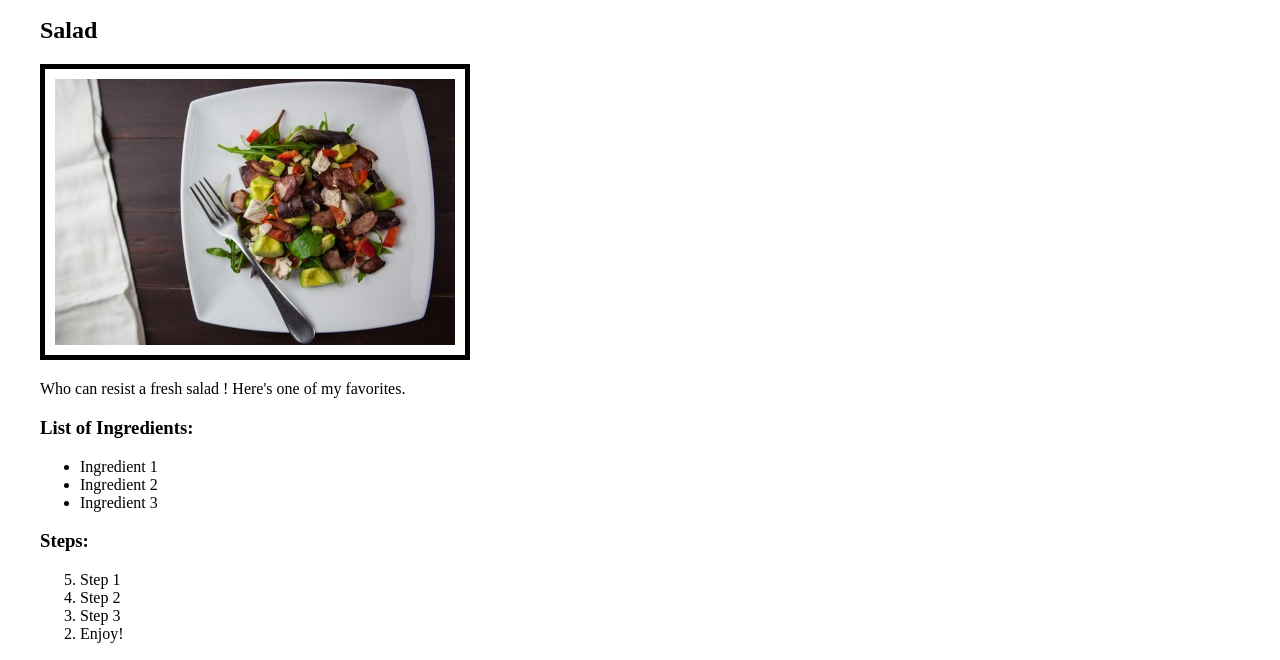
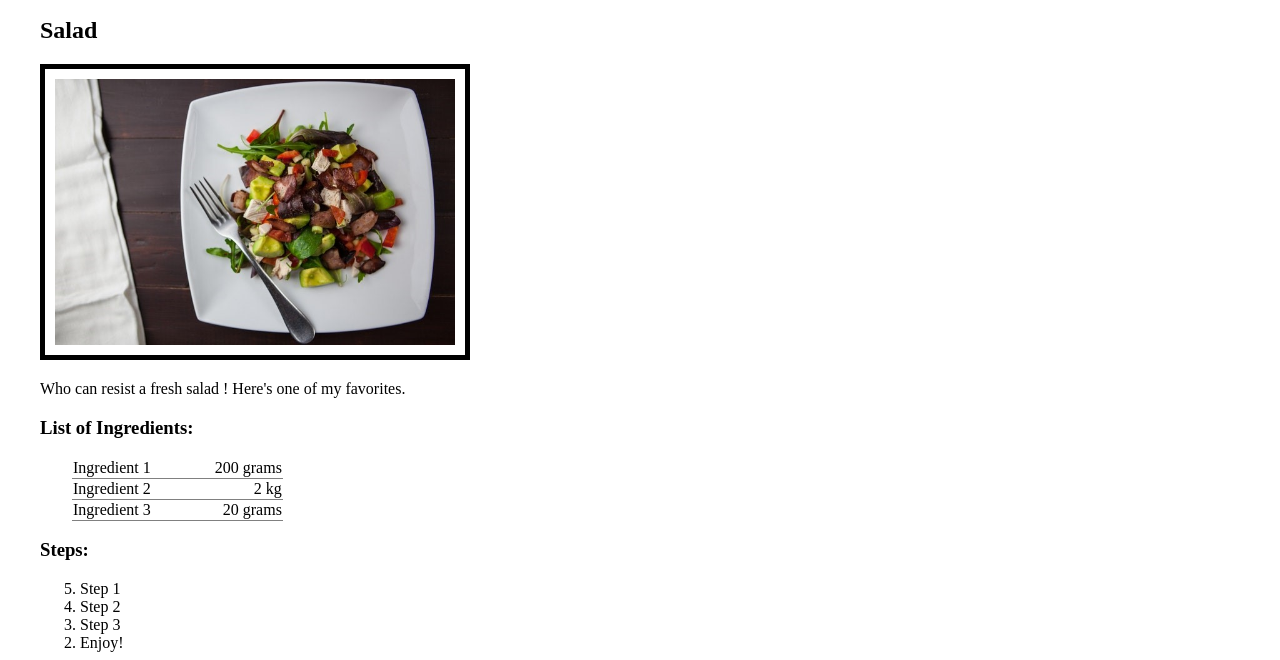
Before and after one commit to pratiked/ahnik, a plain HTML site: page index.html in a window 1280 px wide. Shown: the part 110-770 px from the top of the page. Drawn offline with Linux system fonts and the light colour scheme.

Commit message:
table style changed

```diff
--- a/css/main.css
+++ b/css/main.css
@@ -27,3 +27,22 @@ img{
 article{
     margin-left: 40px;
 }
+
+table{
+    margin-left: 2em;
+    border-collapse: collapse;
+}
+
+tr{
+    border-bottom: 1px solid gray;
+}
+
+td.ingredient{
+    text-align: left;
+    padding-right: 2em;
+}
+
+td.amount{
+    text-align: right;
+    padding-left: 2em;
+}
--- a/index.html
+++ b/index.html
@@ -3,7 +3,7 @@
 
 <head>
  <meta charset="UTF-8">
- <link rel="stylesheet" href="css/main.css">
+ <link rel="stylesheet" href="css/main.css" type="text/css">
 <title>My favorite Recipes</title>
 </head>
     <body>
@@ -21,11 +21,21 @@
             <img src="images/salad.jpg" alt="salad" width="300">
             <p>Who can resist a fresh salad ! Here's one of my favorites.</p>
             <h3>List of Ingredients:</h3>
-            <ul id="unordered" class="list">
-                <li>Ingredient 1</li>
-                <li>Ingredient 2</li>
-                <li>Ingredient 3</li>
-            </ul>
+            <table>
+                <tr>
+                    <td class="ingredient">Ingredient 1</td>
+                    <td class="amount">200 grams</td>
+                </tr>
+                <tr>
+                    <td class="ingredient">Ingredient 2</td>
+                    <td class="amount">2 kg</td>
+                </tr>
+                <tr>
+                    <td class="ingredient">Ingredient 3</td>
+                    <td class="amount">20 grams</td>
+                </tr>
+
+            </table>
             <h3>Steps:</h3>
             <ol id="ordered" class="list" start="5" reversed>
                 <li title="step 1">Step 1</li>
```
